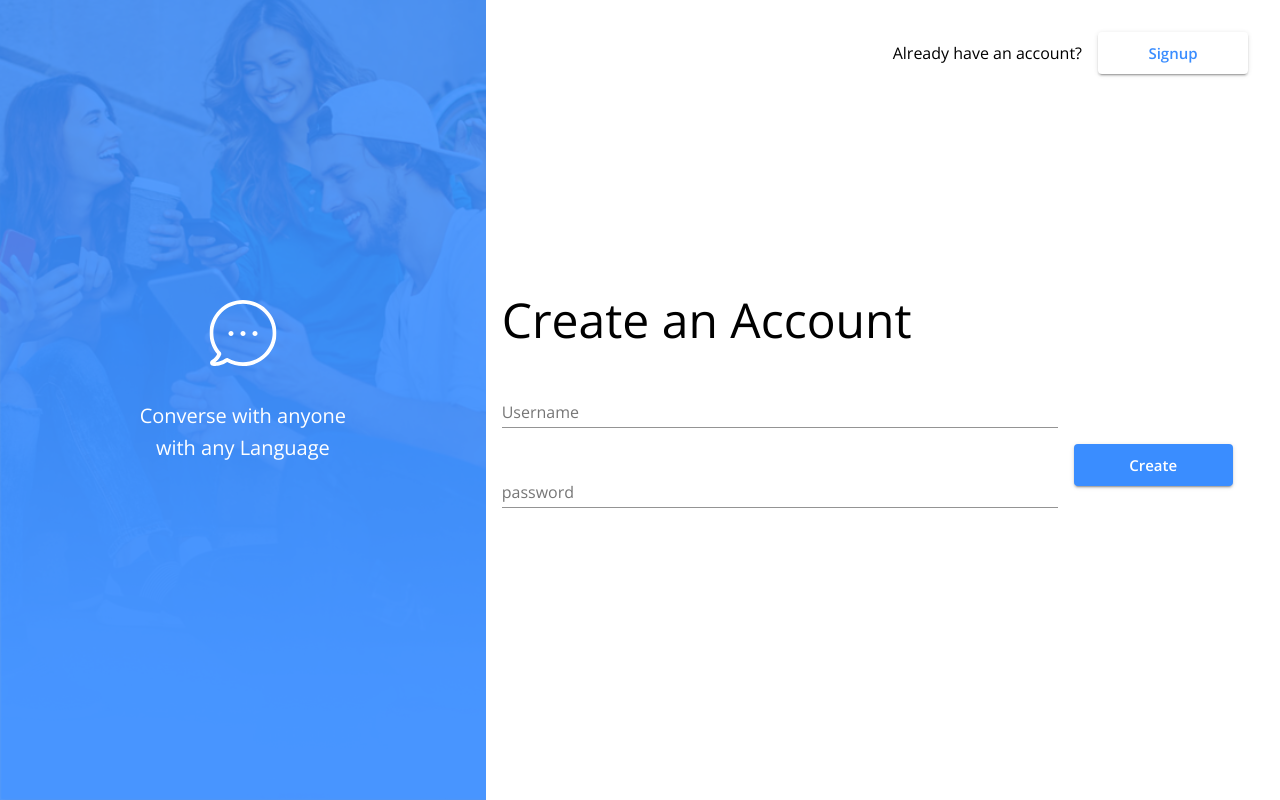
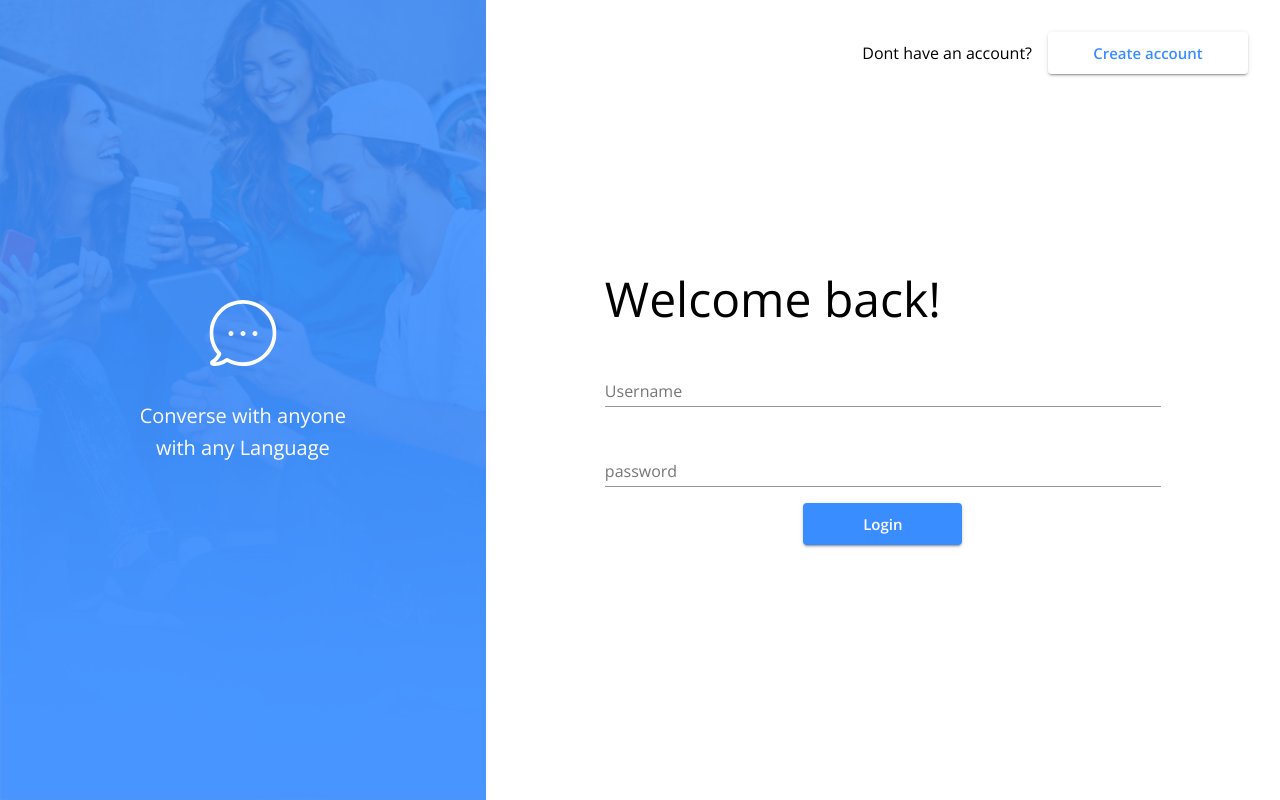
Before and after one commit to TravisAnderson023alt/8c950c, a React (Create React App) app in the folder client/: page /login in a window 1280 px wide. Built offline with nearby package versions, Linux system fonts and the light colour scheme; no server answers.

Commit message:
second version done just some jss needs to be cleaned up

```diff
--- a/client/src/Login.js
+++ b/client/src/Login.js
@@ -18,7 +18,7 @@ const useStyles = makeStyles((theme) => ({
     display: 'flex',
     alignItems: 'center',
   },
-  signupImgContainer: {
+  loginImgContainer: {
     position: "relative",
     backgroundColor: theme.palette.primary.main,
     display: 'block',
@@ -26,12 +26,12 @@ const useStyles = makeStyles((theme) => ({
       display: 'none',
     }
   },
-  signupImg: {
+  loginImg: {
     height: "100vh",
     width: 'auto',
     opacity: 0.15,
   },
-  signupImgText: {
+  loginImgText: {
     position: "absolute",
     color: "white",
     top: '50%',
@@ -42,7 +42,7 @@ const useStyles = makeStyles((theme) => ({
   formWrapper: {
     width: '100%',
   },
-  loginFlex: {
+  signupFlex: {
     display: 'flex',
     flexDirection: 'row',
     justifyContent: 'flex-end',
@@ -56,7 +56,7 @@ const useStyles = makeStyles((theme) => ({
 
   },
   loginButton: {
-    width: '150px',
+    width: '200px',
     backgroundColor: theme.background.default,
     color: theme.palette.primary.main,
     textDecoration: 'none',
@@ -95,20 +95,20 @@ const Login = ({ user, login }) => {
 
   return (
     <Box className={classes.wrapper}>
-      <Box className={classes.signupImgContainer}>
-        <CardMedia className={classes.signupImg} component="img" image={bgImg} title="Signup" alt="Signup" />
-        <BubbleSVG className={classes.signupImgText} style={{ transform: 'translate(-50%, -150%)' }} />
-        <Typography variant='h6' className={classes.signupImgText}>Converse with anyone with any Language</Typography>
+      <Box className={classes.loginImgContainer}>
+        <CardMedia className={classes.loginImg} component="img" image={bgImg} title="Signup" alt="Signup" />
+        <BubbleSVG className={classes.loginImgText} style={{ transform: 'translate(-50%, -150%)' }} />
+        <Typography variant='h6' className={classes.loginImgText}>Converse with anyone with any Language</Typography>
       </Box>
       <Box className={classes.formWrapper}>
-        <Box className={classes.loginFlex}>
-          <Typography>Already have an account?</Typography>
+        <Box className={classes.signupFlex}>
+          <Typography>Dont have an account?</Typography>
           <Link href="/register" to="/register" style={{ textDecoration: 'none' }}>
-            <Button variant="contained" size="large" className={classes.loginButton}>Signup</Button>
+            <Button variant="contained" size="large" className={classes.loginButton}>Create account</Button>
           </Link>
         </Box>
-        <form onSubmit={handleLogin}>
-          <Typography className={classes.formControl} variant='h3'>Create an Account</Typography>
+        <form onSubmit={handleLogin} className={classes.formFlex}>
+          <Typography className={classes.formControl} variant='h3'>Welcome back!</Typography>
           <FormControl margin="normal" required className={classes.formControl}>
             <TextField
               aria-label="username"
@@ -126,7 +126,7 @@ const Login = ({ user, login }) => {
             />
           </FormControl>
           <Button type="submit" variant="contained" size="large" color='primary' style={{ width: '20%' }}>
-            Create
+            Login
           </Button>
         </form>
       </Box>
--- a/client/src/Signup.js
+++ b/client/src/Signup.js
@@ -39,6 +39,7 @@ const useStyles = makeStyles((theme) => ({
     left: '50%',
     transform: 'translate(-50%)',
     textAlign: 'center',
+    fontWeight: '100',
   },
   formWrapper: {
     width: '100%',
@@ -107,7 +108,7 @@ const Signup = ({ user, register }) => {
       <Box className={classes.signupImgContainer}>
         <CardMedia className={classes.signupImg} component="img" image={bgImg} title="Signup" alt="Signup" />
         <BubbleSVG className={classes.signupImgText} style={{ transform: 'translate(-50%, -150%)' }} />
-        <Typography variant='h6' className={classes.signupImgText}>Converse with anyone with any Language</Typography>
+        <Typography variant='h5' className={classes.signupImgText}>Converse with anyone with any Language</Typography>
       </Box>
       <Box className={classes.formWrapper}>
         <Box className={classes.loginFlex}>
@@ -117,7 +118,7 @@ const Signup = ({ user, register }) => {
           </Link>
         </Box>
         <form onSubmit={handleRegister} className={classes.formFlex}>
-          <Typography className={classes.formControl} variant='h3'>Create an Account</Typography>
+          <Typography className={classes.formControl} variant='h3'>Create an account.</Typography>
           <FormControl className={classes.formControl}>
             <TextField
               aria-label="username"
```
